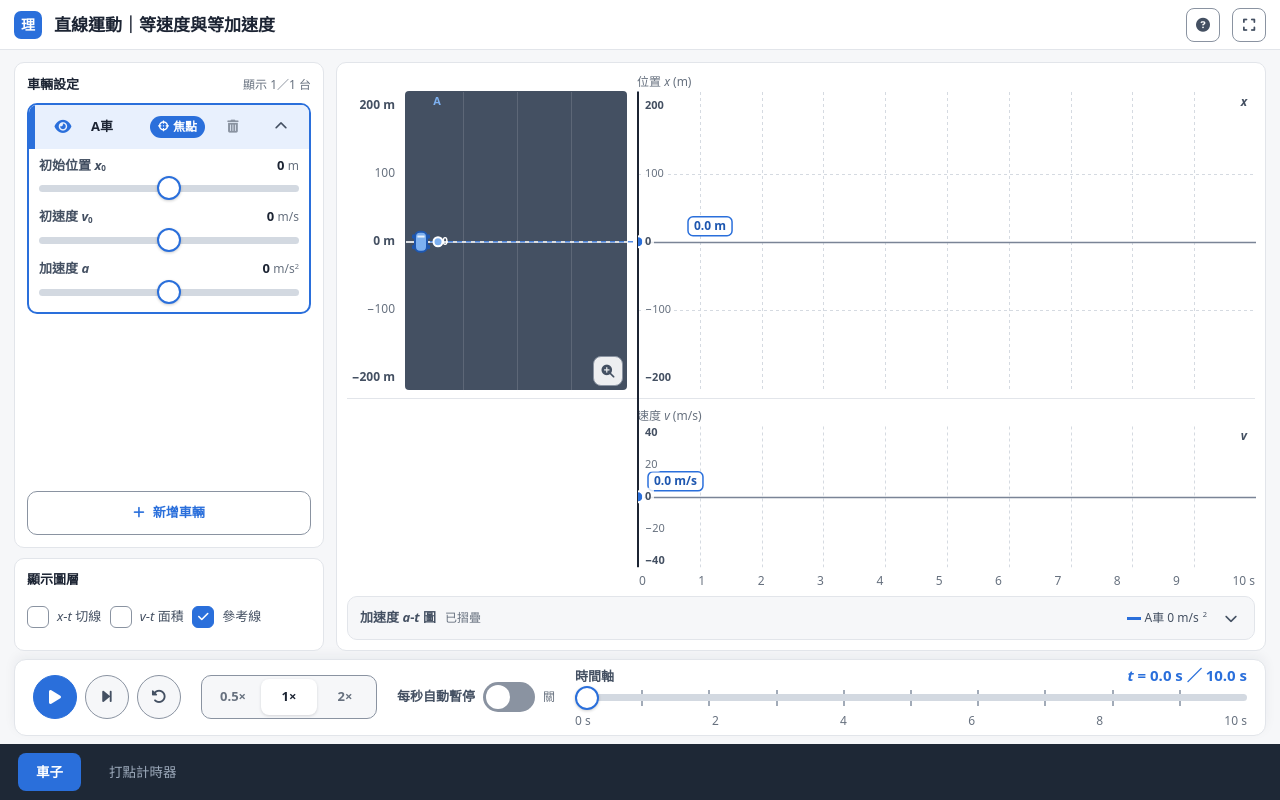
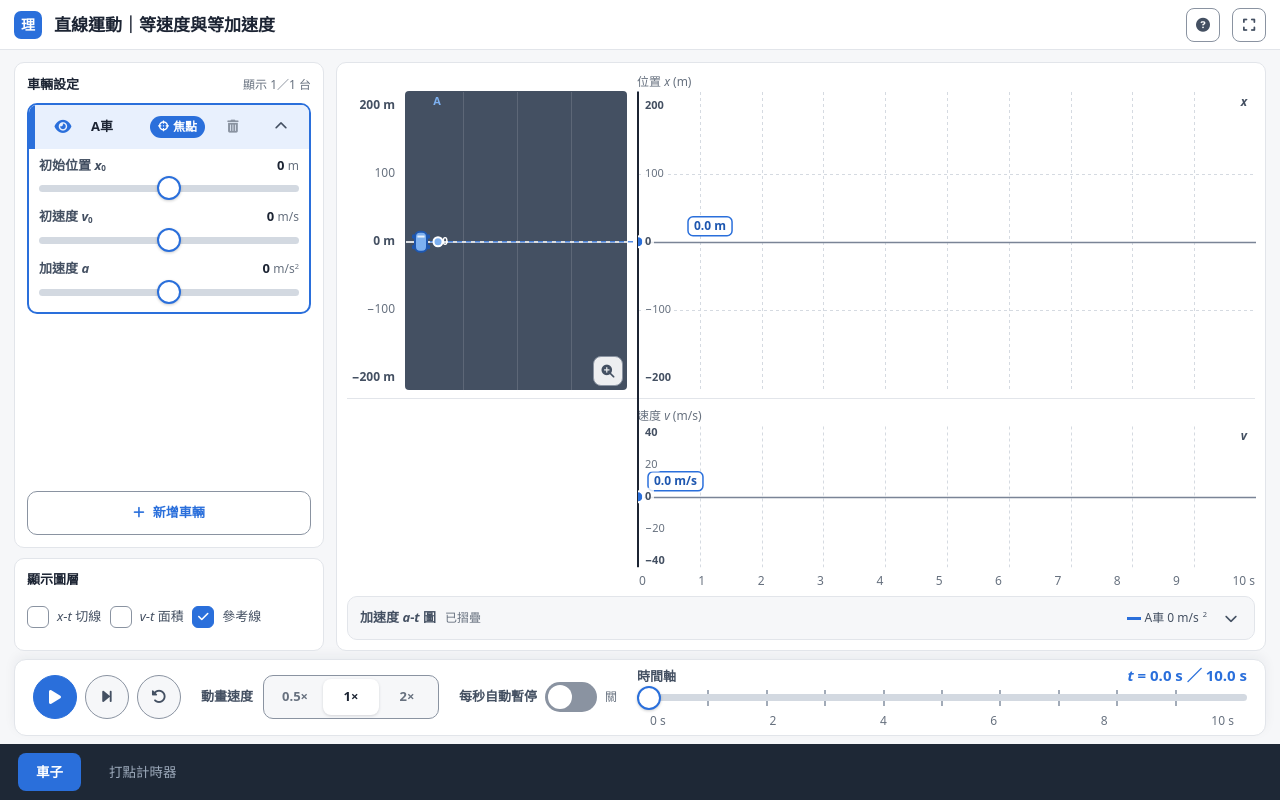
Before and after one commit to hfuhsu108/motion-graphs-simulator, a plain HTML site: page index.html in a window 1280 px wide. Drawn offline with Linux system fonts and the light colour scheme.

Commit message:
時間軸與三張圖的 t 軸對齊，速度膠囊補上「動畫速度」標籤
時間軸：滑桿左側起點右移到圖的 t = 0，三張圖與兩條刻度列的 t 軸右端左縮到
把手到得了的最右處（新增 --t-inset），兩邊各讓一步，不用負 margin 去突破
抽屜內距。滑桿自己的刻度、數字標籤與封鎖區一併內縮一個把手半徑，否則對齊
了圖卻對不上自己的把手。

速度膠囊：比照 dissolution-sim 的 .speed 補上可見標籤，aria-label 一併改為
「動畫速度」。標籤讓該區變寬 56px，1024 寬時抽屜一列放不下、時間軸會溢出
右緣 26px，因此把對齊的放棄條件改為先累加同一列其他控制項的寬度。

Co-Authored-By: Claude Opus 5 <noreply@anthropic.com>

```diff
--- a/index.html
+++ b/index.html
@@ -37,6 +37,10 @@
      比例欄在大屏會自己跟著變寬。--ul 是給「非固定 px 不可」的版面用的，見 template。 */
   --plot-left:calc(290px * var(--u));
   --track-w:calc(222px * var(--u));
+  /* scrubber 是 input[type=range]，值 0 與 10 落在把手中心、也就是元素左右緣各內縮
+     一個把手半徑。刻度、數字標籤與封鎖區都得跟著內縮，否則對齊了圖卻對不上自己的
+     把手。26px 是 .range-lg 的把手寬，不隨 --u 縮放（8.14 D2） */
+  --thumb-half:13px;
 }
 
 /* ═══ 2. base：字體、上下標、觸控（DEV_SPEC 第 3、4、5 節） ═══ */
@@ -175,7 +179,10 @@ main{flex:1;min-height:0;padding:12px 14px 0;position:relative}
   background:rgba(255,255,255,.9);border:1px solid var(--c-bd-ctl);color:var(--c-text-2);
   display:flex;align-items:center;justify-content:center;font-size:calc(13px * var(--u))}
 .track-zoom:active{background:#E8EBF0}
-.plot{flex:1;min-width:0;position:relative;border-left:calc(2px * var(--u)) solid var(--c-bd-ctl)}
+/* --t-inset：t 軸右端往內縮的量，由 alignScrubber() 依抽屜能給時間軸的寬度算出來。
+   縮的是三張圖與兩條時間刻度列的右端，好讓 t = 10 落在滑桿把手到得了的最右處
+   （使用者 2026-09-03 指定：滑桿調左側起點、圖調 t 軸右側，兩邊各讓一步） */
+.plot{flex:1;min-width:0;position:relative;margin-right:var(--t-inset,0px);border-left:calc(2px * var(--u)) solid var(--c-bd-ctl)}
 .plot .axname{position:absolute;left:calc(6px * var(--u));top:calc(2px * var(--u));font-size:calc(12px * var(--u));font-weight:700;color:var(--c-text-2)}
 /* x-t 的縱軸數字疊在繪圖區左緣內側：軌道左邊那組離 x-t 圖隔了 222px，讀圖時視線要跨過整條軌道 */
 .plot .axname{left:auto;right:calc(8px * var(--u))}
@@ -191,7 +198,7 @@ main{flex:1;min-height:0;padding:12px 14px 0;position:relative}
 .yaxis-v{width:var(--plot-left);flex:none;position:relative;font-size:calc(12px * var(--u));color:var(--c-text-3)}
 .yaxis-v span{position:absolute;right:6px;white-space:nowrap;transform:translateY(-50%)}
 .yaxis-v span.major{font-weight:700;color:var(--c-text-2)}
-.taxis{flex:none;height:calc(14px * var(--u));display:flex;padding-left:calc(var(--plot-left) + 2px * var(--u));font-size:calc(12px * var(--u));color:var(--c-text-3);line-height:1.2}
+.taxis{flex:none;height:calc(14px * var(--u));display:flex;padding-left:calc(var(--plot-left) + 2px * var(--u));padding-right:var(--t-inset,0px);font-size:calc(12px * var(--u));color:var(--c-text-3);line-height:1.2}
 .taxis span{flex:1}
 .taxis span:last-child{flex:none}
 
@@ -264,7 +271,10 @@ label.switch input:checked+.track-sw::after{left:25px}
 /* 速度一律用膠囊（原本橫向是滑桿＋標題列共 55px、直向才是膠囊）：抽屜壓縮後兩種版面
    統一成膠囊，少掉「播放速度 1.00×」那一行標題。滑桿與標題列留在 DOM 裡不刪，
    `setSpeed()` 仍會同步它們——重置與鍵盤操作都還走同一條路徑 */
-.speedbox{flex:none;width:auto}
+/* 膠囊左邊掛可見標籤，逐字比照 dissolution-sim 的 .speed／.speed .name
+   （來源：dissolution-sim/index.html:219-220，使用者 2026-09-03 指定「就像溶解模擬」） */
+.speedbox{display:flex;align-items:center;gap:10px;flex:none}
+.speedbox .name{font-size:calc(13px * var(--u));color:var(--c-text-2);font-weight:700;flex:none;line-height:1.3}
 /* 分段切換器（DESIGN_SPEC 第 4 節）。判準：選了它，畫面上其他控制項或整組內容會跟著改變；
    膠囊選完旁邊的東西原封不動。本檔兩處都符合——播放速度倍率，以及紙帶頁的自動／手動拉紙
    （切過去之後設定區的選單會換成另一組）。打點頻率是挑參數值，所以用膠囊。 */
@@ -294,15 +304,15 @@ label.switch input:checked+.track-sw::after{left:25px}
 .scrubbox .head .now{margin-left:auto;font-weight:700;color:var(--c-primary);font-size:calc(15px * var(--u));white-space:nowrap}
 .scrub-wrap{position:relative;height:26px;display:flex;align-items:center}
 .scrub-wrap input{position:relative;z-index:2}
-.scrub-ticks{position:absolute;inset:0;pointer-events:none;z-index:1}
+.scrub-ticks{position:absolute;top:0;bottom:0;left:var(--thumb-half);right:var(--thumb-half);pointer-events:none;z-index:1}
 .scrub-ticks i{position:absolute;top:50%;transform:translate(-50%,-50%);width:2px;height:16px;background:#A2ABB8}
 .scrub-ticks i.passed{background:rgba(255,255,255,.7)}
 /* 出界之後的時段：斜線底表示「這段跑不到」，不是單純的灰色軌道 */
-.scrub-blocked{position:absolute;top:50%;right:0;transform:translateY(-50%);height:14px;z-index:3;
+.scrub-blocked{position:absolute;top:50%;right:var(--thumb-half);transform:translateY(-50%);height:14px;z-index:3;
   pointer-events:none;border-radius:0 7px 7px 0;display:none;
   background:repeating-linear-gradient(135deg,#DDE1E7 0 4px,#EEF0F3 4px 8px)}
 .scrub-blocked.on{display:block}
-.scrubbox .marks{display:flex;justify-content:space-between;font-size:calc(12px * var(--u));color:var(--c-text-3);line-height:1.1;margin-top:3px}
+.scrubbox .marks{display:flex;justify-content:space-between;font-size:calc(12px * var(--u));color:var(--c-text-3);line-height:1.1;margin:3px var(--thumb-half) 0}
 
 .bottomnav{height:56px;flex:none;display:flex;align-items:center;padding:0 18px;background:var(--c-nav);gap:10px}
 /* 分頁視覺 40px，上下 padding 撐滿導覽列 → 實際命中 56px（稿 E） */
@@ -627,7 +637,8 @@ label.switch input:checked+.track-sw::after{left:25px}
       <!-- 速度統一為分段切換器三檔（DESIGN_SPEC 第 4、6 節）。原本 .head 與滑桿都是
            display:none、只有三顆按鈕看得見，JS 卻還在維護那支滑桿，一併清掉 -->
       <div class="speedbox">
-        <div class="seg" id="segSpeed" role="group" aria-label="播放速度">
+        <span class="name">動畫速度</span>
+        <div class="seg" id="segSpeed" role="group" aria-label="動畫速度">
           <button data-speed="0.5" aria-pressed="false">0.5×</button>
           <button data-speed="1" aria-pressed="true">1×</button>
           <button data-speed="2" aria-pressed="false">2×</button>
@@ -1503,7 +1514,8 @@ function updateReadouts(){
                    : '';
   const blocked = document.getElementById('scrubBlocked');
   blocked.classList.toggle('on', end.kind !== null);
-  blocked.style.width = (1 - end.t / T_MAX) * 100 + '%';
+  // 百分比的基準是內縮過的軌道（左右各少一個把手半徑），不是元素全寬
+  blocked.style.width = 'calc((100% - 2 * var(--thumb-half)) * ' + (1 - end.t / T_MAX) + ')';
 
   const sc = document.getElementById('scrubber');
   if (sc.value !== String(state.t)) { sc.value = state.t; refreshFill(sc); }
@@ -1950,6 +1962,57 @@ function fitCanvas(canvas){
   ctx.setTransform(dpr, 0, 0, dpr, 0, 0);                  // 之後一律用 CSS px 座標繪製
   return ctx;
 }
+/* 底部時間軸與三張圖的 t 軸對齊（使用者 2026-09-03 指定）：拖到某一刻時，圖上的
+   時間游標就落在把手正下方。兩邊各讓一步——滑桿把左側起點右移到圖的 t = 0，三張圖
+   把 t 軸右端左縮到把手到得了的最右處（`--t-inset`）。不用負 margin 去突破抽屜的
+   內距：把手若探出卡片邊緣，圓角與陰影就破了。 */
+const SCRUB_THUMB = 26;   // 同 .range-lg 的把手寬，不隨 --u 縮放（8.14 D2）
+let tInset = 0;           // 目前套用的 --t-inset
+function alignScrubber(){
+  const box = document.querySelector('.scrubbox'), drawer = document.getElementById('drawer');
+  const onTape = state.screen === 1;
+  const r = onTape ? RT.xt : R.xt;
+  const card = document.getElementById(onTape ? 'tkStage' : 'stageCard');
+  if (!box || !r || !card) return false;
+  const cb = card.getBoundingClientRect();
+  if (cb.width < 50) return false;   // 版面還沒就緒，量到的是異常小的矩形（同 fitAll）
+  const cs = getComputedStyle(drawer), db = drawer.getBoundingClientRect();
+  const contentL = db.left + parseFloat(cs.borderLeftWidth) + parseFloat(cs.paddingLeft);
+  const contentR = db.right - parseFloat(cs.borderRightWidth) - parseFloat(cs.paddingRight);
+  const half = SCRUB_THUMB / 2;
+  const xtL = cb.left + r.x;         // 繪圖區左緣＝t = 0，不受 --t-inset 影響
+  const want = contentR - (xtL - half);
+  // 同一列上其他控制項佔掉的寬度。它們全是 flex:none，空間不夠時 margin-left:auto
+  // 推不動，時間軸會整條溢出抽屜右緣——所以放不下就得認賠，不能只看 want 本身
+  const row = box.parentElement, bt = box.getBoundingClientRect();
+  const gap = parseFloat(getComputedStyle(row).columnGap) || 0;
+  let used = 0;
+  for (const el of row.children){
+    if (el === box) continue;
+    const er = el.getBoundingClientRect();
+    if (er.width < 0.5) continue;                                  // 另一分頁的控制項是隱藏的
+    if (er.bottom <= bt.top + 1 || er.top >= bt.bottom - 1) continue;   // 換行了，不同列不算
+    used += er.width + gap;
+  }
+  // 抽屜給不出這麼寬（窄視窗、左邊控制項排滿）就整個放棄對齊，回到原本的 flex:1
+  if (want < 120 || want > contentR - contentL - used || xtL - half < contentL){
+    box.style.cssText = '';
+    if (!tInset) return false;
+    tInset = 0; document.documentElement.style.setProperty('--t-inset', '0px');
+    return true;
+  }
+  box.style.flex = 'none';
+  box.style.minWidth = '0';          // 直向版面的 min-width:100% 會蓋掉下面這行
+  box.style.width = want + 'px';
+  box.style.marginLeft = 'auto';
+  // 累加修正：讀到的右緣已經套用過上一次的 inset，直接算差額會在下次 resize 時彈回去
+  const next = Math.max(0, tInset + (cb.left + r.x + r.w - (contentR - half)));
+  if (Math.abs(next - tInset) < 0.5) return false;
+  tInset = next;
+  document.documentElement.style.setProperty('--t-inset', tInset + 'px');
+  return true;                       // 版面變了，呼叫端要重新量一次
+}
+
 function fitAll(){
   if (state.screen !== 0) return;
   applyScale();
@@ -1961,6 +2024,9 @@ function fitAll(){
   bgCtx = fitCanvas(bgCanvas);
   fgCtx = fitCanvas(fgCanvas);
   measure();
+  // 對齊會改掉三張圖的寬度（--t-inset），改了就得重新量一次再畫。
+  // canvas 蓋的是整張 stage-card，尺寸不受影響，不必再 fitCanvas
+  if (alignScrubber()) measure();
   renderBg(); render();
 }
 // 旋轉與分割畫面靠 ResizeObserver 重算，不監聽 orientationchange
@@ -3039,7 +3105,8 @@ function tkUpdateReadouts(){
     end.kind === 'x' ? (end.id ? end.id + ' ' : '') + '紙帶已拉到 ' + TK_X_LIMIT + ' cm' : '';
   const blocked = document.getElementById('scrubBlocked');
   blocked.classList.toggle('on', end.kind !== null);
-  blocked.style.width = (1 - end.t / TK_T_MAX) * 100 + '%';
+  // 同車子分頁：基準是內縮過的軌道，不是元素全寬
+  blocked.style.width = 'calc((100% - 2 * var(--thumb-half)) * ' + (1 - end.t / TK_T_MAX) + ')';
 
   const nMax = tkTickCount(tkS.t) - 1;
   document.getElementById('tkTangentVal').textContent = fmt(shown ? tkVNow(tape) : 0, 1);
@@ -3083,7 +3150,9 @@ function tkFitAll(){
   if (r.width < 50 || r.height < 50){ requestAnimationFrame(tkFitAll); return; }
   tkBgCtx = fitCanvas(tkBgCanvas);
   tkFgCtx = fitCanvas(tkFgCanvas);
-  tkMeasure(); tkRenderBg(); tkRender();
+  tkMeasure();
+  if (alignScrubber()) tkMeasure();   // 同 fitAll：對齊改了圖寬就重量一次
+  tkRenderBg(); tkRender();
 }
 new ResizeObserver(tkFitAll).observe(tkStage);
 
```
Also changed, not shown: 1 other file.
